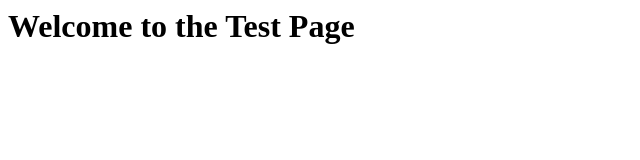
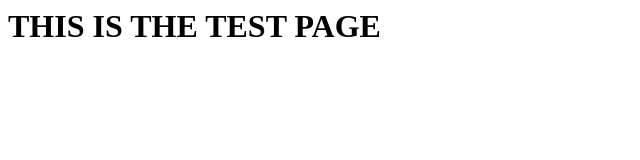
Before and after one commit to cgibiault/index, a plain HTML site: page index.html in a window 1280 px wide. Shown: the whole page, without its empty margins (0-640 px from the left). Drawn offline with Linux system fonts and the light colour scheme.

Commit message:
TestPage

```diff
--- a/index.html
+++ b/index.html
@@ -4,6 +4,6 @@
 </head>
 <body>
 
-  <h1>Welcome to the Test Page</h1>
+  <h1>THIS IS THE TEST PAGE</h1>
 </body>
 </html>
```
